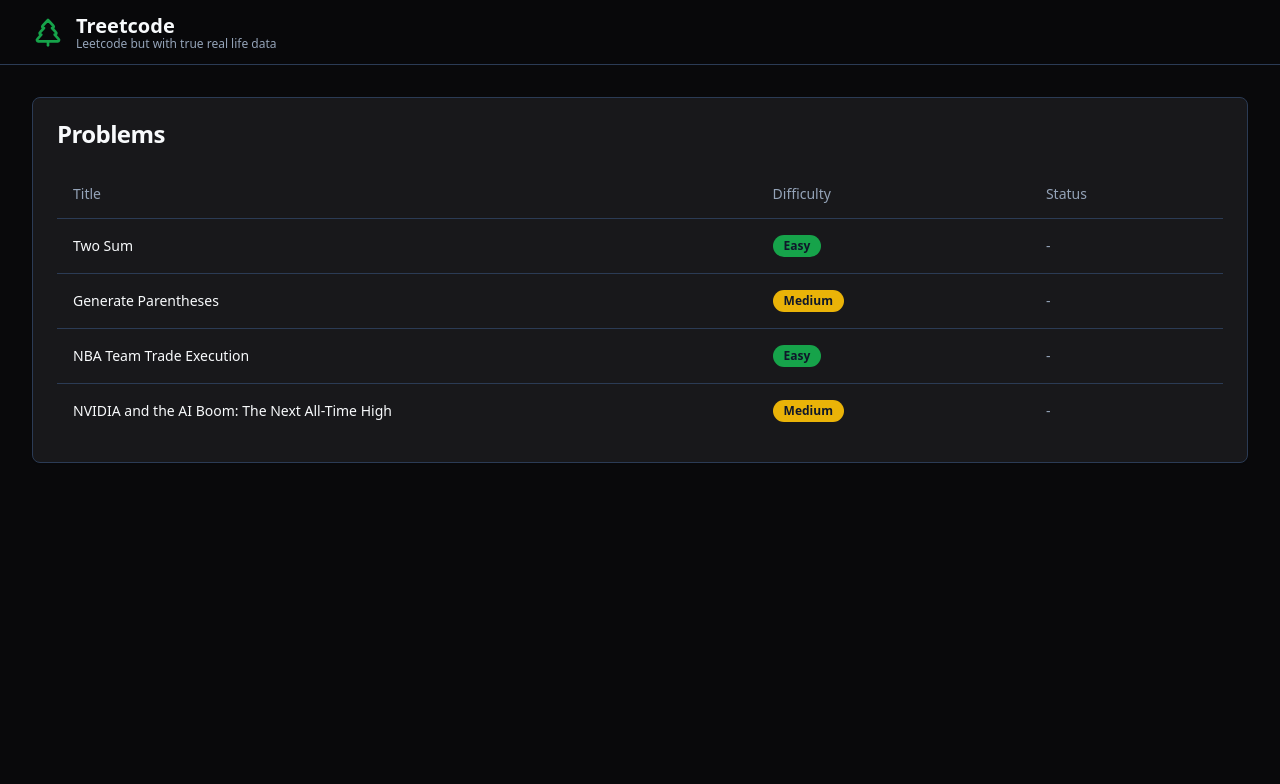
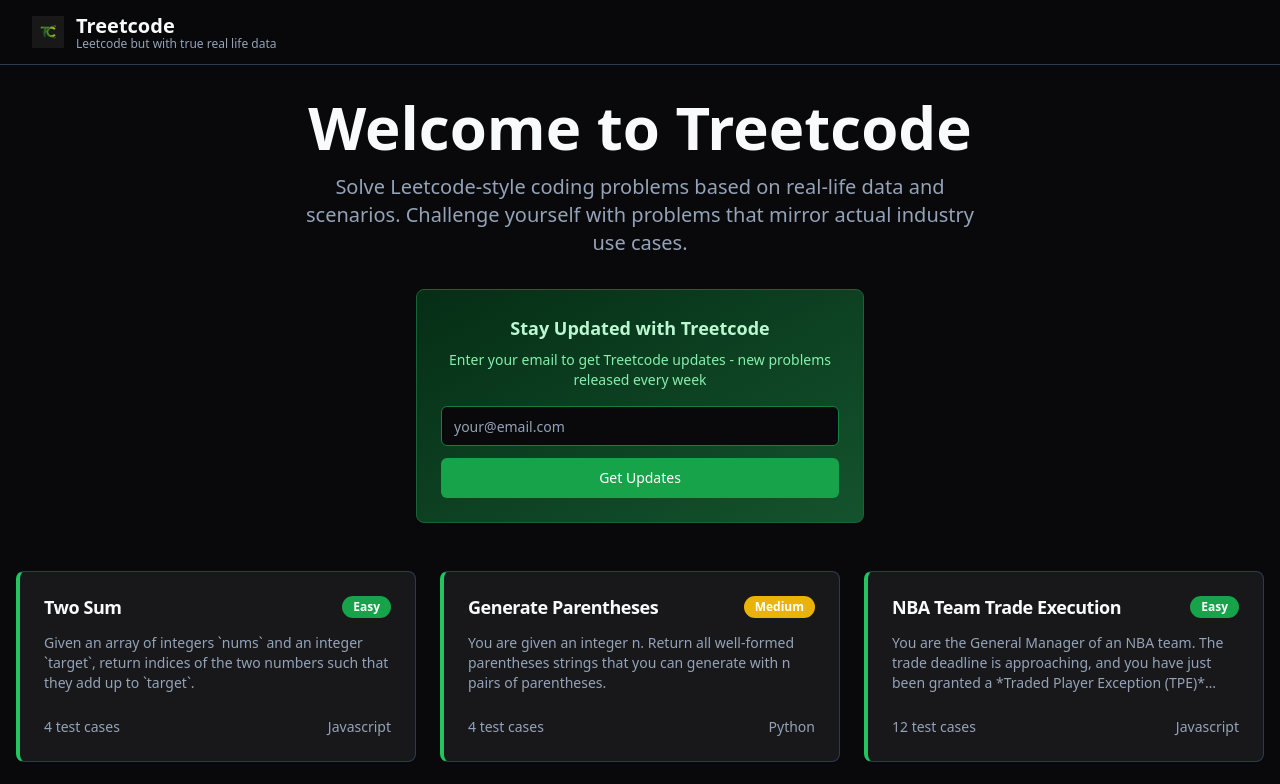
Before and after one commit to natboy3058/treetcode-trueleetcode, a React (Vite) app: page / in a window 1280 px wide. Shown: the top 784 px of the page. Built offline with nearby package versions, Linux system fonts and the light colour scheme.

Commit message:
Fix NBA trade problem, add email signup, update logo, and add attribution
- Fixed a TypeError in the Python solution for the NBA trade problem.
- Added an email signup form using Netlify forms.
- Updated the logo.
- Added attribution to the problem page.

```diff
--- /dev/null
+++ b/src/components/EmailSignup.tsx
@@ -0,0 +1,76 @@
+
+import { useState } from "react";
+import { Button } from "@/components/ui/button";
+import { Input } from "@/components/ui/input";
+import { Card, CardContent } from "@/components/ui/card";
+import { useToast } from "@/hooks/use-toast";
+
+export default function EmailSignup() {
+  const [email, setEmail] = useState("");
+  const [isSubmitting, setIsSubmitting] = useState(false);
+  const { toast } = useToast();
+
+  const handleSubmit = async (e: React.FormEvent) => {
+    e.preventDefault();
+    if (!email) return;
+
+    setIsSubmitting(true);
+
+    // Simple validation
+    if (!/\S+@\S+\.\S+/.test(email)) {
+      toast({
+        title: "Invalid email",
+        description: "Please enter a valid email address.",
+        variant: "destructive"
+      });
+      setIsSubmitting(false);
+      return;
+    }
+
+    // Simulate form submission success
+    setTimeout(() => {
+      toast({
+        title: "Success!",
+        description: "You've been subscribed to Treetcode updates.",
+        className: "bg-green-600 border-green-600 text-white"
+      });
+      setEmail("");
+      setIsSubmitting(false);
+    }, 1000);
+  };
+
+  return (
+    <Card className="w-full max-w-md mx-auto bg-gradient-to-br from-green-50 to-green-100 dark:from-green-950 dark:to-green-900 border-green-200 dark:border-green-800">
+      <CardContent className="p-6">
+        <div className="text-center mb-4">
+          <h3 className="text-lg font-semibold text-green-800 dark:text-green-200 mb-2">
+            Stay Updated with Treetcode
+          </h3>
+          <p className="text-sm text-green-700 dark:text-green-300">
+            Enter your email to get Treetcode updates - new problems released every week
+          </p>
+        </div>
+
+        <form name="treetcode-updates" netlify onSubmit={handleSubmit} className="space-y-3">
+          <input type="hidden" name="form-name" value="treetcode-updates" />
+          <Input
+            type="email"
+            name="email"
+            placeholder="your@email.com"
+            value={email}
+            onChange={(e) => setEmail(e.target.value)}
+            className="w-full border-green-300 dark:border-green-700 focus:border-green-500 dark:focus:border-green-400"
+            required
+          />
+          <Button
+            type="submit"
+            disabled={isSubmitting}
+            className="w-full bg-green-600 hover:bg-green-700 text-white"
+          >
+            {isSubmitting ? "Subscribing..." : "Get Updates"}
+          </Button>
+        </form>
+      </CardContent>
+    </Card>
+  );
+}
--- a/src/components/Header.tsx
+++ b/src/components/Header.tsx
@@ -1,13 +1,16 @@
 
 import { Link } from "react-router-dom";
-import { TreePine } from "lucide-react";
 
 export default function Header() {
   return (
     <header className="sticky top-0 z-50 w-full border-b bg-background/95 backdrop-blur supports-[backdrop-filter]:bg-background/60">
       <div className="container flex h-16 items-center justify-between">
         <Link to="/" className="flex items-center space-x-3">
-          <TreePine className="h-8 w-8 text-green-600" />
+          <img
+            src="/lovable-uploads/4b43091c-781a-42de-827e-e381a1afdde4.png"
+            alt="Treetcode Logo"
+            className="h-8 w-8"
+          />
           <div className="flex flex-col">
             <span className="font-bold text-xl text-foreground">Treetcode</span>
             <span className="text-xs text-muted-foreground -mt-1">Leetcode but with true real life data</span>
--- a/src/pages/Index.tsx
+++ b/src/pages/Index.tsx
@@ -1,78 +1,82 @@
 
-import { useState, useEffect } from "react";
 import { Link } from "react-router-dom";
-import { getProblems, Problem } from "@/lib/problems";
-import {
-  Table,
-  TableBody,
-  TableCell,
-  TableHead,
-  TableHeader,
-  TableRow,
-} from "@/components/ui/table";
+import { Card, CardContent, CardDescription, CardHeader, CardTitle } from "@/components/ui/card";
 import { Badge } from "@/components/ui/badge";
-import { Card, CardContent, CardHeader, CardTitle } from "@/components/ui/card";
+import { getProblems } from "@/lib/problems";
+import EmailSignup from "@/components/EmailSignup";
 
-export default function Index() {
-  const [problems, setProblems] = useState<Problem[]>([]);
+const problems = getProblems();
 
-  useEffect(() => {
-    setProblems(getProblems());
-  }, []);
-
-  const getDifficultyClass = (difficulty: "Easy" | "Medium" | "Hard") => {
+const getDifficultyColor = (difficulty: string) => {
   switch (difficulty) {
     case "Easy":
-        return "bg-green-600 hover:bg-green-700";
+      return "bg-green-600 hover:bg-green-600 text-white";
     case "Medium":
-        return "bg-yellow-500 hover:bg-yellow-600";
+      return "bg-yellow-500 hover:bg-yellow-500 text-white";
     case "Hard":
-        return "bg-red-600 hover:bg-red-700";
+      return "bg-red-600 hover:bg-red-600 text-white";
+    default:
+      return "bg-gray-500 hover:bg-gray-500 text-white";
   }
 };
 
+export default function Index() {
   return (
-    <div className="container mx-auto py-8">
-      <Card>
+    <div className="min-h-screen bg-background">
+      <div className="container mx-auto px-4 py-8">
+        <div className="text-center mb-12">
+          <h1 className="text-4xl md:text-6xl font-bold text-foreground mb-4">
+            Welcome to Treetcode
+          </h1>
+          <p className="text-xl text-muted-foreground mb-8 max-w-2xl mx-auto">
+            Solve Leetcode-style coding problems based on real-life data and scenarios.
+            Challenge yourself with problems that mirror actual industry use cases.
+          </p>
+          <EmailSignup />
+        </div>
+
+        <div className="grid gap-6 md:grid-cols-2 lg:grid-cols-3 mb-12">
+          {problems.map((problem) => (
+            <Link key={problem.id} to={`/problems/${problem.id}`}>
+              <Card className="h-full hover:shadow-lg transition-shadow cursor-pointer border-l-4 border-l-green-500">
                 <CardHeader>
-          <CardTitle>Problems</CardTitle>
+                  <div className="flex justify-between items-start mb-2">
+                    <CardTitle className="text-lg font-semibold leading-tight">
+                      {problem.title}
+                    </CardTitle>
+                    <Badge className={getDifficultyColor(problem.difficulty)}>
+                      {problem.difficulty}
+                    </Badge>
+                  </div>
+                  <CardDescription className="text-sm line-clamp-3">
+                    {problem.description.split('\n')[0].replace(/\*([^*]+)\*/g, '$1')}
+                  </CardDescription>
                 </CardHeader>
                 <CardContent>
-          <Table>
-            <TableHeader>
-              <TableRow>
-                <TableHead className="w-[60%]">Title</TableHead>
-                <TableHead>Difficulty</TableHead>
-                <TableHead>Status</TableHead>
-              </TableRow>
-            </TableHeader>
-            <TableBody>
-              {problems.map((problem) => (
-                <TableRow key={problem.id}>
-                  <TableCell>
-                    <Link
-                      to={`/problems/${problem.id}`}
-                      className="font-medium text-primary hover:underline"
-                    >
-                      {problem.title}
-                    </Link>
-                  </TableCell>
-                  <TableCell>
-                    <Badge
-                      className={`${getDifficultyClass(problem.difficulty)} text-primary-foreground`}
-                    >
-                      {problem.difficulty}
-                    </Badge>
-                  </TableCell>
-                  <TableCell className="text-muted-foreground">
-                    -
-                  </TableCell>
-                </TableRow>
-              ))}
-            </TableBody>
-          </Table>
+                  <div className="flex items-center justify-between text-sm text-muted-foreground">
+                    <span>{problem.testCases.length} test cases</span>
+                    <span className="capitalize">{problem.defaultLanguage}</span>
+                  </div>
                 </CardContent>
               </Card>
+            </Link>
+          ))}
+        </div>
+
+        <div className="text-center text-sm text-muted-foreground border-t pt-8">
+          <p>
+            Built by{" "}
+            <a
+              href="https://nat3058.github.io"
+              target="_blank"
+              rel="noopener noreferrer"
+              className="text-green-600 hover:text-green-700 underline font-medium"
+            >
+              Nathan N.
+            </a>
+          </p>
+        </div>
+      </div>
     </div>
   );
 }
--- a/src/pages/ProblemPage.tsx
+++ b/src/pages/ProblemPage.tsx
@@ -233,7 +233,7 @@ export default function ProblemPage() {
 
         // Handle NBA trade problem format where last element is the trade_exception_value
         if (problem.id === "nba-team-trade") {
-          const salaries = tc.input.slice(0, -1);
+          const salaries = tc.input.slice(0, -1).flat();
           const tradeException = tc.input[tc.input.length - 1];
           argsString = `${JSON.stringify(salaries)}, ${tradeException}`;
           actualInput = [salaries, tradeException];
```
Also changed, not shown: public/lovable-uploads/4b43091c-781a-42de-827e-e381a1afdde4.png (added). Lines whose indentation alone changed are shown as unchanged.
